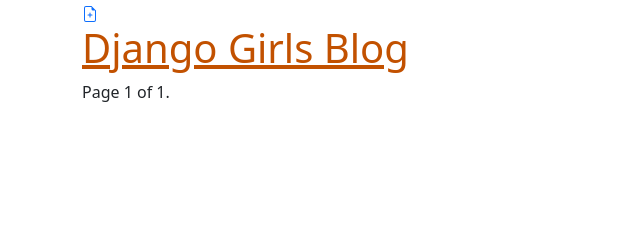
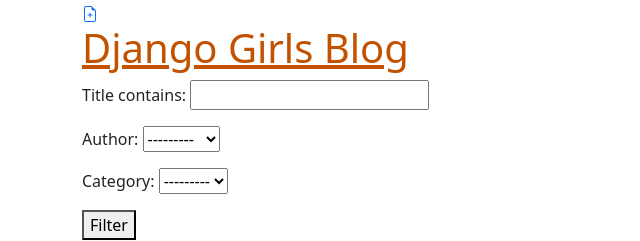
Before and after one commit to Tomeugv/Onboarding, a Django app: page / in a window 1280 px wide. Shown: the top 241 px of the page, without its empty margins (0-640 px from the left). Run offline with Django 5.2, Linux system fonts and the light colour scheme; the visitor is signed in with stand-in values (Sample User, id 1); data comes from the database, SQL or seed files in the repository; data that the repository does not hold is empty.

Commit message:
4 done letsgoooooooo

```diff
--- /dev/null
+++ b/djangogirls/blog/filters.py
@@ -0,0 +1,14 @@
+import django_filters
+from .models import Post, Category
+from django.contrib.auth import get_user_model
+
+User = get_user_model()
+
+class PostFilter(django_filters.FilterSet):
+    title = django_filters.CharFilter(lookup_expr='icontains', label='Title contains:')
+    author = django_filters.ModelChoiceFilter(queryset=User.objects.all())
+    category = django_filters.ModelChoiceFilter(queryset=Category.objects.all())
+
+    class Meta:
+        model = Post
+        fields = []
--- a/djangogirls/blog/templates/blog/post_list.html
+++ b/djangogirls/blog/templates/blog/post_list.html
@@ -1,7 +1,14 @@
 {% extends 'blog/base.html' %}
 
 {% block content %}
-    {% for post in posts %}
+
+<form method="get">
+    {{ filter.form.as_p }}
+    <button type="submit">Filter</button>
+</form>
+
+    {% for post in filter.qs %}
+
         <article class="post">
             <time class="date">
                 {{ post.published_date }}
--- a/djangogirls/blog/views.py
+++ b/djangogirls/blog/views.py
@@ -7,21 +7,25 @@
 from django.contrib.auth.mixins import LoginRequiredMixin
 from django.shortcuts import get_object_or_404
 from django.contrib.auth import get_user_model
+from .filters import PostFilter
 
 User = get_user_model()
 
 
 class PostListView(generic.ListView):
-    paginate_by = 5
     model = Post
-    template_name = "blog/post_list.html"
-    context_object_name = "posts"
+    template_name = 'blog/post_list.html'
+    context_object_name = 'posts'
 
     def get_queryset(self):
-        """Return published posts, ordered by date."""
-        return Post.objects.filter(
-            published_date__lte=timezone.now()
-        ).order_by('published_date')
+        queryset = super().get_queryset()
+        self.filterset = PostFilter(self.request.GET, queryset=queryset)
+        return self.filterset.qs
+
+    def get_context_data(self, **kwargs):
+        context = super().get_context_data(**kwargs)
+        context['filter'] = self.filterset
+        return context
 
 
 
--- a/djangogirls/mysite/settings.py
+++ b/djangogirls/mysite/settings.py
@@ -38,6 +38,7 @@
     'django.contrib.messages',
     'django.contrib.staticfiles',
     'blog',
+    'django_filters',
     'crispy_forms',
     "crispy_bootstrap5",
     "debug_toolbar",
```
